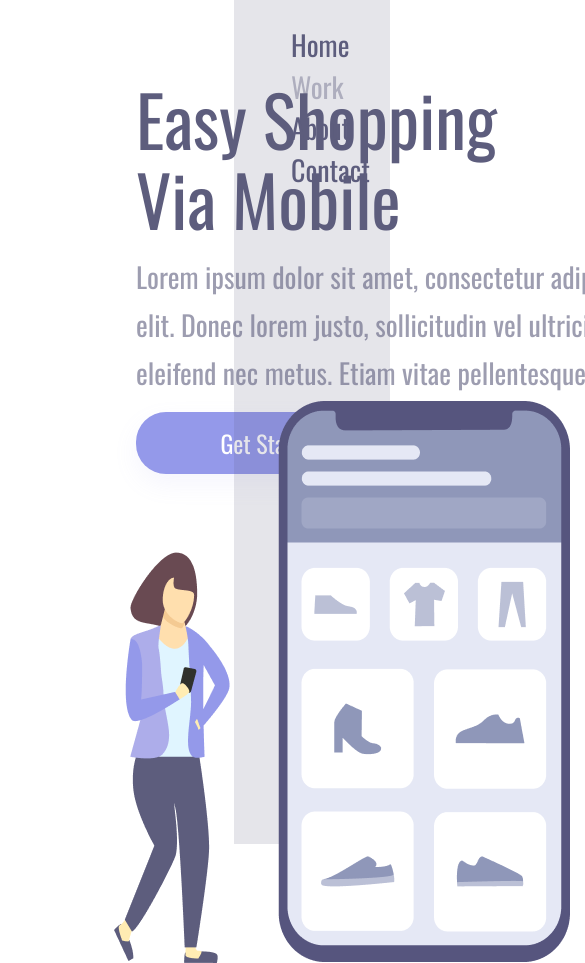
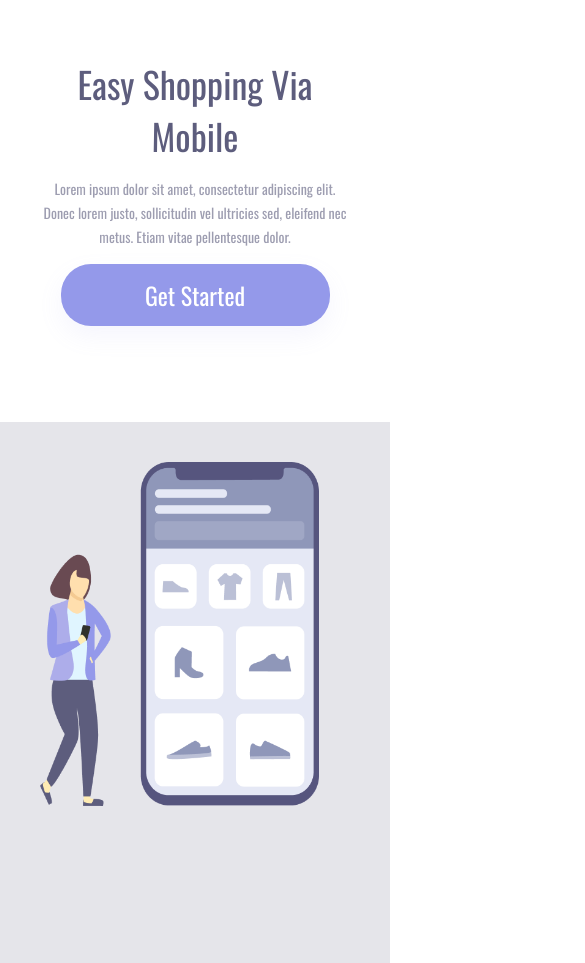
Before and after one commit to Hugobertoncelo/Easy-Shopping, a plain HTML site: page index.html in a window 390 px wide. Shown: the top 963 px of the page, 585 px wide, since content can reach past the window. Drawn offline with nearby package versions, Linux system fonts and the light colour scheme.

Commit message:
adjusts responsive

```diff
--- a/style.css
+++ b/style.css
@@ -93,3 +93,56 @@ a:active {
 header {
   margin: 24px 0 0 57px;
 }
+
+@media screen and (max-width: 900px) {
+  .container-left {
+    width: 100%;
+    height: 50%;
+    padding: 0;
+    margin: 0;
+  }
+
+  .container-right {
+    display: block;
+    right: auto;
+    width: 100%;
+    position: static;
+    padding: 40px;
+  }
+
+  img {
+    position: static;
+    max-width: 90%;
+  }
+
+  header {
+    display: none;
+  }
+
+  h1 {
+    font-size: 36px;
+    line-height: 52px;
+    width: auto;
+    margin: 58px 50px 0 50px;
+    text-align: center;
+  }
+
+  p {
+    margin: 15px 40px;
+    width: auto;
+    text-align: center;
+    font-size: 14px;
+    line-height: 24px;
+  }
+
+  button {
+    margin: 0 auto;
+    display: block;
+  }
+}
+
+@media screen and (max-width: 330px) {
+  .container-left {
+    width: 70%;
+  }
+}
```
